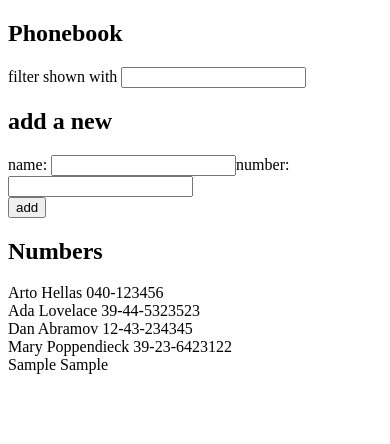
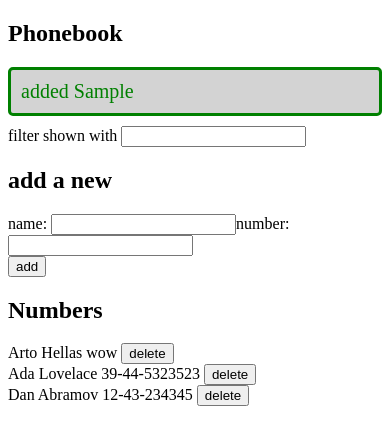
Before and after one commit to Owlaboy/Fullstack-Open-2022, a React (Create React App) app in the folder part2/phonebook/: page / in a window 390 px wide. Both pictures are taken after typing "Sample", "Sample" into the empty fields and a click on the button "add". Shown: the top 444 px of the page. Built offline with nearby package versions, Linux system fonts and the light colour scheme; no server answers; data requests are answered from the project's data file.

Commit message:
finished all the phone book exercises in part2

```diff
--- a/part2/phonebook/db.json
+++ b/part2/phonebook/db.json
@@ -1,8 +1,8 @@
 {
-    "persons":[
+  "persons": [
     {
       "name": "Arto Hellas",
-        "number": "040-123456",
+      "number": "wow",
       "id": 1
     },
     {
@@ -14,11 +14,6 @@
       "name": "Dan Abramov",
       "number": "12-43-234345",
       "id": 3
-      },
-      {
-        "name": "Mary Poppendieck",
-        "number": "39-23-6423122",
-        "id": 4
     }
   ]
 }
--- a/part2/phonebook/src/App.js
+++ b/part2/phonebook/src/App.js
@@ -1,12 +1,62 @@
 import React, { useEffect } from 'react'
 import axios from 'axios'
+import dataService from "./dataService"
 import { useState } from 'react'
+import './style.css'
+
+const Titles = (props) => {
+  return <h2>{props.title}</h2>
+}
+
+const Filter = (props) => {
+  return(
+    <form>
+        <div>
+          filter shown with <input value={props.searchValue} onChange={props.handleSearchChange} />
+        </div>
+      </form>
+  )
+}
+
+const AdditionForm = (props) => {
+
+  return(
+    <form onSubmit={props.handleSubmit}>
+        <div>
+          name: <input value={props.newName} onChange={props.handleNameChange}/>
+          number: <input value={props.newNumber} onChange={props.handleNumberChange} />
+        </div>
+        <div>
+        <button type="submit">add</button>
+        </div>
+      </form>
+  )
+}
+
+const Notification = ({ message }) => {
+  if (message === null) {
+    return null
+  }
+
+  return (
+    <div className="error">
+      {message}
+    </div>
+  )
+}
 
 const PersonalDetails = (props) => {
   const person = props.person
+
+  const handleDeletion = () => {
+    if (window.confirm(`delete ${person.name}?`)){
+      props.handleDelete(person)
+    }
+  }
+
   return(
     <div>
-      {person.name} {person.number}
+      {person.name} {person.number} <button onClick={handleDeletion}>delete</button>
     </div>
   )
 }
@@ -17,7 +67,7 @@ const Contacts = (props) => {
     <div>
       {people.map(person =>{
       if (person.name.includes(props.filter)) {
-        return(<PersonalDetails person={person} key={person.name} />)
+        return(<PersonalDetails person={person} key={person.name} handleDelete={props.handleDelete}/>)
       }
     })}
     </div>
@@ -28,31 +78,59 @@ const App = () => {
   const [persons, setPersons] = useState([])
   const [newName, setNewName] = useState('')
   const [newNumber, setNewNumber] = useState('')
+  const [searchValue, setSearchValue] = useState('')
+  const [errorMessage, setErrorMessage] = useState(null)
 
   useEffect(() => {
-    console.log("effect")
-    axios
-      .get("http://localhost:3001/persons")
-      .then(response => {
-        console.log("promise fulfilled")
-        setPersons(response.data)
-        console.log('%cApp.js line:45 response', 'color: #007acc;', response);
-      })
+    dataService
+      .getAll()
+        .then(initialData => {
+        setPersons(initialData)
+    })
   }, [])
+
+  const handleDelete = deleteablePerson => {
+    setErrorMessage(`Deleted ${persons.find(person => person.id === deleteablePerson.id).name}`)
+    dataService.remove(deleteablePerson.id).then(() => {
+      dataService
+      .getAll().then(response => setPersons(response))
+    setTimeout(setErrorMessage, 3000, null)
+  })
+  .catch(() => {
+    setErrorMessage(`${deleteablePerson.name} was already deleted`)
+    setTimeout(setErrorMessage, 3000, null)
+    dataService.getAll().then(response => setPersons(response))
+  })
+
+  }
 
   const handleSubmit = (event) => {
     event.preventDefault()
     const newPerson = {name: newName, number: newNumber}
     const newPersons = [...persons]
 
-    const isInList = newPersons.some(element => element.name === newPerson.name)
+    const isInList = newPersons.some(person => person.name === newPerson.name)
     if (isInList) {
-      alert(`${newPerson.name} is already in the phonebook`)
-      console.log('%cApp.js line:38 newPerson is the same as an old one');
+      if (window.confirm(`${newPerson.name} is already in the phonebook, would you like to update their number`)) {
+        let knownPersonId = persons.find(person => person.name === newPerson.name).id
+        dataService.update(knownPersonId, newPerson).then(response => {
+          dataService.getAll().then(response => {
+            setPersons(response)
+          })
+        })
+      }
+      setErrorMessage(`changed ${newPerson.name}`)
+      setTimeout(setErrorMessage, 3000, null)
     }
     else {
-      newPersons.push(newPerson)
-      setPersons(newPersons)
+      dataService
+        .addNew(newPerson)
+          .then(response => {
+            newPersons.push(response)
+            setPersons(newPersons)
+          })
+          setErrorMessage(`added ${newPerson.name}`)
+          setTimeout(setErrorMessage, 3000, null)
     }
     setNewName("")
     event.target.value = ""
@@ -67,34 +145,19 @@ const App = () => {
     setNewNumber(event.target.value)
   }
 
-  const [searchValue, setSearchValue] = useState('')
-  const handleSearch = () => {
-
-  }
   const handleSearchChange = (event) => {
     setSearchValue(event.target.value)
   }
 
   return (
     <div>
-      <h2>Phonebook</h2>
-      <form onSubmit={handleSearch}>
-        <div>
-          filter shown with <input value={searchValue} onChange={handleSearchChange} />
-        </div>
-      </form>
-      <h2>add a new</h2>
-      <form onSubmit={handleSubmit}>
-        <div>
-          name: <input value={newName} onChange={handleNameChange}/>
-          number: <input value={newNumber} onChange={handleNumberChange} />
-        </div>
-        <div>
-        <button type="submit">add</button>
-        </div>
-      </form>
-      <h2>Numbers</h2>
-      <Contacts persons={persons} filter={searchValue}/>
+      <Titles title="Phonebook" />
+      <Notification message={errorMessage} />
+      <Filter searchValue={searchValue} handleSearchChange={handleSearchChange}/>
+      <Titles title="add a new" />
+      <AdditionForm handleSubmit={handleSubmit} newName={newName} newNumber={newNumber} handleNameChange={handleNameChange} handleNumberChange={handleNumberChange}/>
+      <Titles title="Numbers" />
+      <Contacts persons={persons} filter={searchValue} handleDelete={handleDelete} />
     </div>
   )
 }
--- /dev/null
+++ b/part2/phonebook/src/dataService.js
@@ -0,0 +1,24 @@
+import axios from "axios"
+const baseUrl = 'http://localhost:3001/persons'
+
+const getAll = () => {
+  const request = axios.get(baseUrl)
+  return request.then(response => response.data)
+}
+
+const addNew = newObject => {
+  const request = axios.post(baseUrl, newObject)
+  return request.then(response => response.data)
+}
+
+const update = (id, newObject) => {
+  const request = axios.put(`${baseUrl}/${id}`, newObject)
+  return request.then(response => response.data)
+}
+
+const remove = (id) => {
+    const request = axios.delete(`${baseUrl}/${id}`).then()
+    return request.then(response => response.data)
+}
+
+export default {getAll, addNew, update, remove }
--- /dev/null
+++ b/part2/phonebook/src/style.css
@@ -0,0 +1,9 @@
+.error {
+    color: green;
+    background: lightgrey;
+    font-size: 20px;
+    border-style: solid;
+    border-radius: 5px;
+    padding: 10px;
+    margin-bottom: 10px;
+  }
```
Lines whose indentation alone changed are shown as unchanged.
